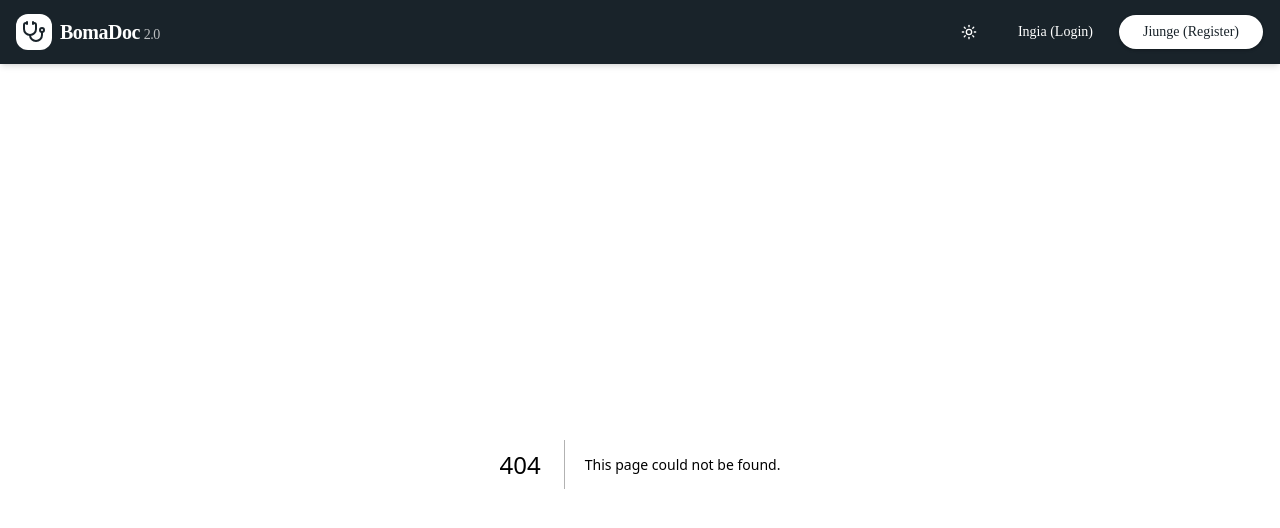
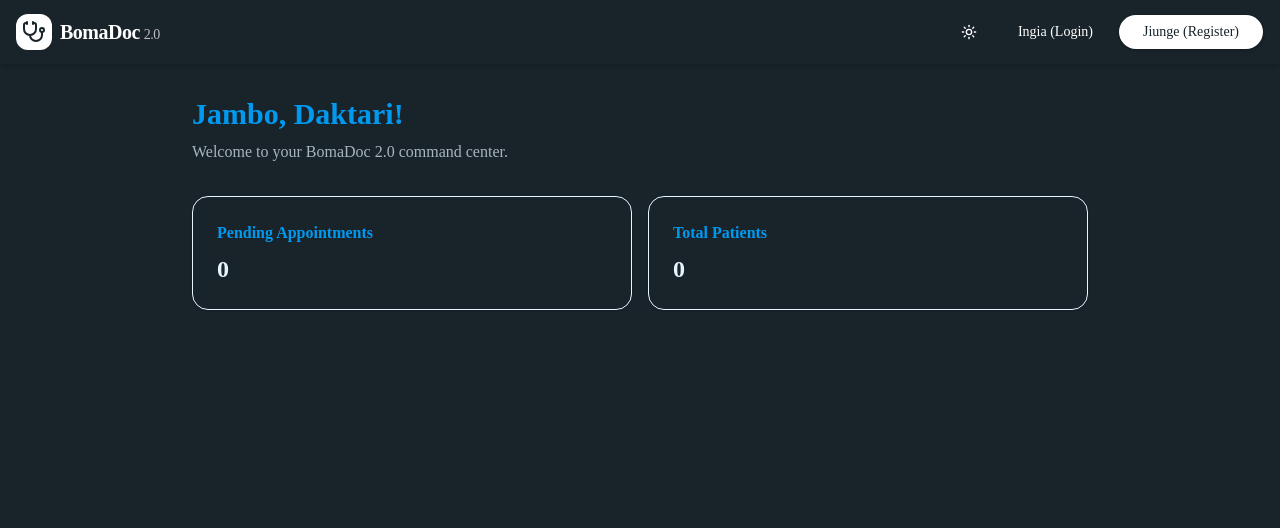
Before and after one commit to mudash-dev/bomadoc-v2, a Next.js app: page /dashboard in a window 1280 px wide. Before the commit this address had no page. Shown: the top 528 px of the page. Built offline with nearby package versions, Linux system fonts and the light colour scheme.

Commit message:
Feature Auth: Add Clerk sign up and sign in pages and connect to home page

```diff
--- /dev/null
+++ b/src/app/(auth)/sign-in/[[...sign-in]]/page.tsx
@@ -0,0 +1,19 @@
+import { SignIn } from "@clerk/nextjs";
+
+export default function SignInPage(){
+
+    return (
+        <div className="flex items-center justify-center min-h-[calc(100vh-64px)] p-4">
+            <SignIn
+            appearance={
+                {
+                    elements: {
+                        formButtonPrimary: "bg-primary hover:bg-primary/90 text-sm",
+                        card: "shadow-xl border border-border"
+                    }
+                }
+            }
+            />
+        </div>
+    );
+}
--- /dev/null
+++ b/src/app/(auth)/sign-up/[[...sign-up]]/page.tsx
@@ -0,0 +1,16 @@
+import { SignUp } from "@clerk/nextjs";
+
+export default function SignUpPage(){
+    return(
+        <div className="flex items-center justify-center min-h-[calc(100vh-64px)] p-4">
+            <SignUp
+                appearance={{
+                 elements: {
+                        formButtonPrimary: "bg-primary hover:bg-primary/90 text-sm",
+                        card: "shadow-xl border border-border"
+                    }
+                }}
+            />
+        </div>
+    );
+}
--- /dev/null
+++ b/src/app/(dashboard)/dashboard/page.tsx
@@ -0,0 +1,26 @@
+export default function DashboardPage() {
+  return (
+    <div className="p-8">
+      <div className="max-w-4xl mx-auto">
+        <h1 className="text-3xl font-bold text-primary mb-2">
+          Jambo, Daktari!
+        </h1>
+        <p className="text-foreground/70">
+          Welcome to your BomaDoc 2.0 command center.
+        </p>
+
+        {/* Placeholder for future Patient Cards */}
+        <div className="mt-8 grid gap-4 md:grid-cols-2">
+          <div className="bg-card p-6 rounded-2xl border border-border shadow-sm">
+            <h3 className="font-semibold text-primary">Pending Appointments</h3>
+            <p className="text-2xl font-bold mt-2">0</p>
+          </div>
+          <div className="bg-card p-6 rounded-2xl border border-border shadow-sm">
+            <h3 className="font-semibold text-primary">Total Patients</h3>
+            <p className="text-2xl font-bold mt-2">0</p>
+          </div>
+        </div>
+      </div>
+    </div>
+  )
+}
--- a/src/app/layout.tsx
+++ b/src/app/layout.tsx
@@ -3,7 +3,8 @@ import { Geist, Geist_Mono, Figtree } from "next/font/google";
 import "./globals.css";
 import { cn } from "@/lib/utils";
 import { Navbar } from "@/components/shared/Navbar";
-import { ThemeProvider } from "next-themes"; // Note: If you made the custom wrapper earlier, use that instead
+import { ClerkProvider } from '@clerk/nextjs'
+import { ThemeProvider } from "next-themes";
 
 const figtree = Figtree({ subsets: ['latin'], variable: '--font-sans' });
 
@@ -28,8 +29,8 @@ export default function RootLayout({
   children: React.ReactNode;
 }>) {
   return (
-    // 1. ADD suppressHydrationWarning to fix themeing error
-    <html lang="en" className={cn("font-sans", figtree.variable)} suppressHydrationWarning>
+    <ClerkProvider>
+      <html lang="en" className={cn("font-sans", figtree.variable)} suppressHydrationWarning>
       <body
         className={`${geistSans.variable} ${geistMono.variable} antialiased`}
       >
@@ -45,6 +46,7 @@ export default function RootLayout({
           </div>
         </ThemeProvider>
       </body>
-    </html>
+      </html>
+    </ClerkProvider>
   );
 }
--- a/src/components/shared/Navbar.tsx
+++ b/src/components/shared/Navbar.tsx
@@ -25,12 +25,12 @@ export function Navbar() {
             <ThemeToggle />
 
             <div className="hidden md:flex items-center gap-3">
-              <Link href="/login">
+              <Link href="/sign-in">
                 <Button variant="ghost" className="text-white hover:bg-white/10">
                   Ingia (Login)
                 </Button>
               </Link>
-              <Link href="/register">
+              <Link href="/sign-up">
                 {/* Secondary/White button for contrast on the Blue Navbar */}
                 <Button className="bg-white hover:bg-white/90 text-brand-blue shadow-sm px-6">
                   Jiunge (Register)
```
